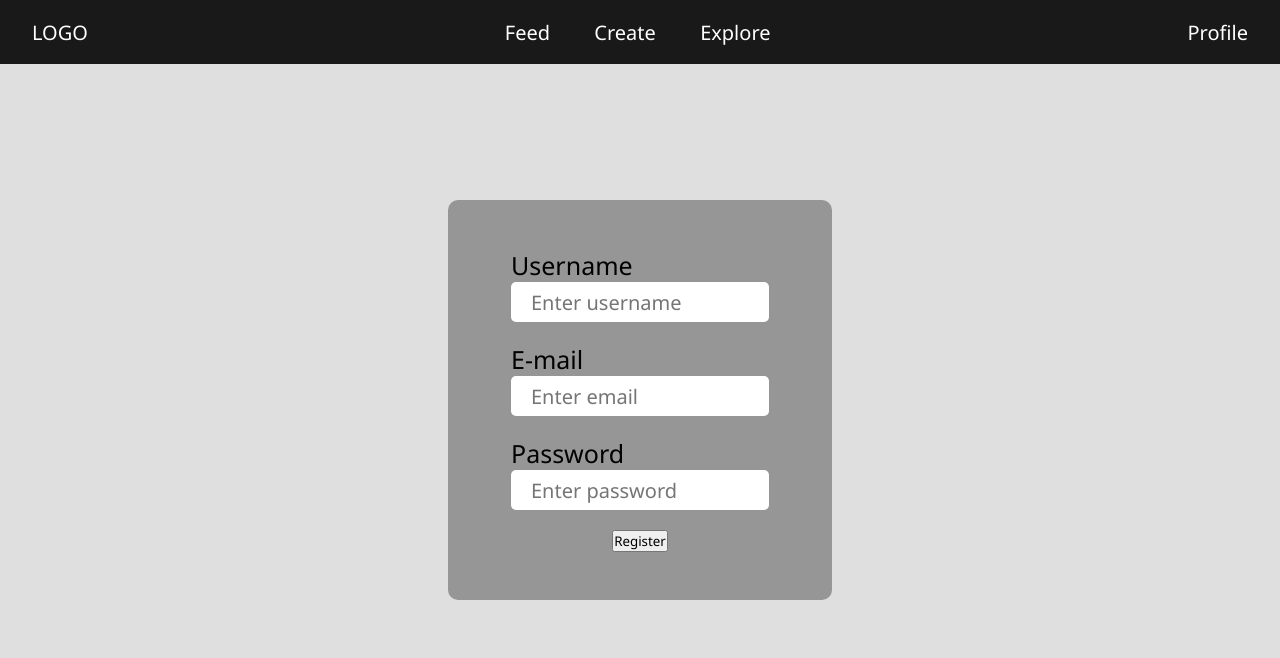
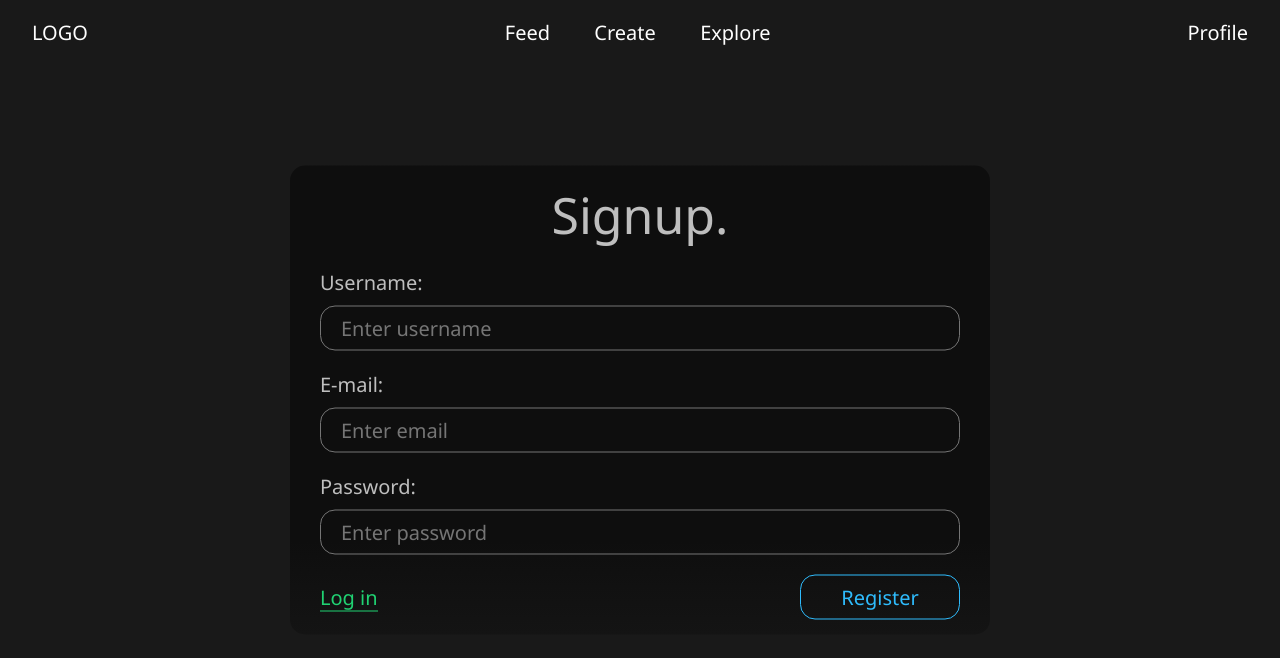
Before and after one commit to hassanshakil12/MERN-Social-Media-App, a React (Vite) app in the folder frontend/: page /register in a window 1280 px wide. Shown: the top 658 px of the page. Built offline with nearby package versions, Linux system fonts and the light colour scheme.

Commit message:
Register & login page styling

```diff
--- a/frontend/src/App.css
+++ b/frontend/src/App.css
@@ -4,3 +4,23 @@
     box-sizing: border-box;
     font-family: 'Segoe UI', Tahoma, Geneva, Verdana, sans-serif;
 }
+
+::-webkit-scrollbar {
+    width: 6px;
+    height: 12px;
+    position: fixed;
+}
+
+::-webkit-scrollbar-track {
+    background: #191919;
+}
+
+::-webkit-scrollbar-thumb {
+    background-color: #0E0E0E;
+    border-radius: 2px;
+    border: 2px solid transparent;
+}
+
+::-webkit-scrollbar-thumb:hover {
+    background-color: #bebebe;
+}
--- a/frontend/src/components/Auth/Login.css
+++ b/frontend/src/components/Auth/Login.css
@@ -1,43 +1,89 @@
 .login-container {
     width: 100%;
     height: calc(100vh - 8vh);
-    background-color: rgb(223, 223, 223);
+    background-color: #191919;
+    color: #bebebe;
 }
 
-.login-form {
-    background-color: rgb(150, 150, 150);
+.login-container .login-form {
+    background: linear-gradient(180deg, rgb(14, 14, 14) 80%, rgb(20, 20, 20) 100%);
+    width: fit-content;
     position: absolute;
+    transform: translate(-50%, -50%);
     top: 50%;
     left: 50%;
-    transform: translate(-50%, -50%);
-    width: 30vw;
-    height: 50vh;
-    padding: 20px;
-    border-radius: 10px;
+    width: 700px;
+    padding: 15px 30px;
+    border-radius: 15px;
     display: flex;
     align-items: center;
-    justify-content: center;
+    justify-content: space-between;
     flex-direction: column;
     gap: 20px;
 }
 
-.form-control {
-    /* background-color: greenyellow; */
-    width: 75%;
+.login-form-heading h1 {
+    width: 100%;
+    font-weight: 400;
+    font-size: 50px;
 }
 
-.form-control h3 {
-    font-weight: 400;
-    font-size: 25px;
+.login-form .login-form-control {
+    width: 100%;
 }
 
-.form-control input {
+.login-form-control h3 {
+    font-size: 20px;
+    font-weight: 400;
+}
+
+.login-form-control input {
     width: 100%;
-    border: none;
+    padding: 8px 20px;
+    font-size: 20px;
     outline: none;
-    background-color: white;
-    border-radius: 5px;
-    height: 40px;
-    padding: 20px;
+    border: 1px solid #757575;
+    border-radius: 15px;
+    transition: all ease 0.3s;
+    background-color: transparent;
+    color: rgb(220, 220, 220);
+    margin-top: 10px;
+}
+
+.login-form-control input:hover {
+    background-color: rgb(45, 45, 45);
+    border: 1px solid rgb(45, 45, 45);
+}
+
+.login-form-button {
+    width: 100%;
+    display: flex;
+    align-items: center;
+    justify-content: space-between;
+}
+
+.login-form-button button {
+    float: right;
+    width: 25%;
+    padding: 8px 12px;
     font-size: 20px;
+    outline: none;
+    border: 1px solid rgb(47, 188, 253);
+    color: rgb(47, 188, 253);
+    background-color: transparent;
+    border-radius: 15px;
+    cursor: pointer;
+    transition: all ease 0.3s;
 }
+
+.login-form-button button:hover {
+    color: rgb(47, 188, 253);
+    border: 1px solid rgba(47, 188, 253, 0.274);
+    background-color: rgba(47, 188, 253, 0.274);
+}
+
+.login-form-button a {
+    color: #20d172;
+    font-size: 20px;
+    border-bottom: 1px solid #20d172;
+}
--- a/frontend/src/components/Auth/Login.jsx
+++ b/frontend/src/components/Auth/Login.jsx
@@ -1,4 +1,5 @@
 import React, { useState } from "react";
+import { Link } from "react-router-dom";
 import "./Login.css";
 import { login } from "../../services/Api";
 
@@ -34,8 +35,11 @@ const Login = () => {
   return (
     <div className="login-container">
       <form onSubmit={handleOnSubmit} method="post" className="login-form">
-        <div className="form-control">
-          <h3>E-mail</h3>
+        <div className="login-form-heading">
+          <h1>Login.</h1>
+        </div>
+        <div className="login-form-control">
+          <h3>E-mail:</h3>
           <input
             type="email"
             placeholder="Enter email"
@@ -44,8 +48,8 @@ const Login = () => {
           />
         </div>
 
-        <div className="form-control">
-          <h3>Password</h3>
+        <div className="login-form-control">
+          <h3>Password:</h3>
           <input
             type="password"
             placeholder="Enter password"
@@ -53,7 +57,10 @@ const Login = () => {
             onChange={handleOnChange}
           />
         </div>
-        <button type="submit">Login</button>
+        <div className="login-form-button">
+          <Link to={"/register"}>Create Account</Link>
+          <button type="submit">Login</button>
+        </div>
       </form>
     </div>
   );
--- a/frontend/src/components/Auth/Register.css
+++ b/frontend/src/components/Auth/Register.css
@@ -1,43 +1,89 @@
 .register-container {
     width: 100%;
     height: calc(100vh - 8vh);
-    background-color: rgb(223, 223, 223);
+    background-color: #191919;
+    color: #bebebe;
 }
 
-.registeration-form {
-    background-color: rgb(150, 150, 150);
+.register-form {
+    background: linear-gradient(180deg, rgb(14, 14, 14) 80%, rgb(20, 20, 20) 100%);
+    width: 700px;
+    height: fit-content;
+    padding: 15px 30px;
     position: absolute;
+    transform: translate(-50%, -50%);
     top: 50%;
     left: 50%;
-    transform: translate(-50%, -50%);
-    width: 30vw;
-    height: 50vh;
-    padding: 20px;
-    border-radius: 10px;
+    border-radius: 15px;
     display: flex;
     align-items: center;
-    justify-content: center;
+    justify-content: space-between;
     flex-direction: column;
     gap: 20px;
 }
 
-.form-control {
-    /* background-color: greenyellow; */
-    width: 75%;
+.register-form-heading h1 {
+    width: 100%;
+    font-size: 50px;
+    font-weight: 400;
 }
 
-.form-control h3 {
-    font-weight: 400;
-    font-size: 25px;
+.register-form .register-form-control {
+    width: 100%;
 }
 
-.form-control input {
+.register-form-control h3 {
+    font-size: 20px;
+    font-weight: 400;
+}
+
+.register-form-control input {
     width: 100%;
-    border: none;
+    padding: 8px 20px;
+    font-size: 20px;
     outline: none;
-    background-color: white;
-    border-radius: 5px;
-    height: 40px;
-    padding: 20px;
+    border: 1px solid #757575;
+    border-radius: 15px;
+    transition: all ease 0.3s;
+    background-color: transparent;
+    color: rgb(220, 220, 220);
+    margin-top: 10px;
+}
+
+.register-form-control input:hover {
+    background-color: rgb(45, 45, 45);
+    border: 1px solid rgb(45, 45, 45);
+}
+
+.register-form-button {
+    width: 100%;
+    display: flex;
+    align-items: center;
+    justify-content: space-between;
+}
+
+.register-form-button button {
+    float: right;
+    width: 25%;
+    padding: 8px 12px;
     font-size: 20px;
+    outline: none;
+    border: 1px solid rgb(47, 188, 253);
+    color: rgb(47, 188, 253);
+    background-color: transparent;
+    border-radius: 15px;
+    cursor: pointer;
+    transition: all ease 0.3s;
 }
+
+.register-form-button button:hover {
+    color: rgb(47, 188, 253);
+    border: 1px solid rgba(47, 188, 253, 0.274);
+    background-color: rgba(47, 188, 253, 0.274);
+}
+
+.register-form-button a {
+    color: #20d172;
+    font-size: 20px;
+    border-bottom: 1px solid #20d172;
+}
--- a/frontend/src/components/Auth/Register.jsx
+++ b/frontend/src/components/Auth/Register.jsx
@@ -1,4 +1,5 @@
 import React, { useState } from "react";
+import { Link } from "react-router-dom";
 import "./Register.css";
 import { register } from "../../services/Api.jsx";
 
@@ -30,9 +31,12 @@ const Register = () => {
 
   return (
     <div className="register-container">
-      <form onSubmit={handleOnSubmit} method="post" className="registeration-form">
-        <div className="form-control">
-          <h3>Username</h3>
+      <form onSubmit={handleOnSubmit} method="post" className="register-form">
+        <div className="register-form-heading">
+          <h1>Signup.</h1>
+        </div>
+        <div className="register-form-control">
+          <h3>Username:</h3>
           <input
             type="text"
             placeholder="Enter username"
@@ -41,8 +45,8 @@ const Register = () => {
           />
         </div>
 
-        <div className="form-control">
-          <h3>E-mail</h3>
+        <div className="register-form-control">
+          <h3>E-mail:</h3>
           <input
             type="email"
             placeholder="Enter email"
@@ -51,8 +55,8 @@ const Register = () => {
           />
         </div>
 
-        <div className="form-control">
-          <h3>Password</h3>
+        <div className="register-form-control">
+          <h3>Password:</h3>
           <input
             type="password"
             placeholder="Enter password"
@@ -60,7 +64,10 @@ const Register = () => {
             onChange={handleOnChange}
           />
         </div>
-        <button type="submit">Register</button>
+        <div className="register-form-button">
+          <Link to={"/login"}>Log in</Link>
+          <button type="submit">Register</button>
+        </div>
       </form>
     </div>
   );
--- a/frontend/src/components/Feed/Feed.css
+++ b/frontend/src/components/Feed/Feed.css
@@ -9,6 +9,34 @@
     justify-content: space-between;
     gap: 15px;
     color: white;
+}
+
+.feed-spinner-container {
+    display: flex;
+    justify-content: center;
+    align-items: center;
+    height: 92vh;
+    background-color: #191919;
+}
+
+.feed-spinner {
+    border: 4px solid #bbbbbb1a;
+    border-left-color: #bebebe;
+    /* Blue color for the spinning part */
+    border-radius: 50%;
+    width: 100px;
+    height: 100px;
+    animation: spin 1.8s linear infinite;
+}
+
+@keyframes spin {
+    0% {
+        transform: rotate(0deg);
+    }
+
+    100% {
+        transform: rotate(360deg);
+    }
 }
 
 /* Post Card CSS */
@@ -108,7 +136,7 @@
 .postCard-comment-section h4 {
     font-weight: 500;
     font-size: 20px;
-    color: rgb(190, 190, 190);
+    color: #bebebe;
 }
 
 .postCard-comment-section h6 {
--- a/frontend/src/components/Feed/Feed.jsx
+++ b/frontend/src/components/Feed/Feed.jsx
@@ -35,10 +35,8 @@ const Feed = () => {
 
   if (loading)
     return (
-      <div
-        style={{ backgroundColor: "black", color: "white", fontSize: "50px" }}
-      >
-        loading
+      <div className="feed-spinner-container">
+        <div className="feed-spinner"></div>
       </div>
     );
 
```
